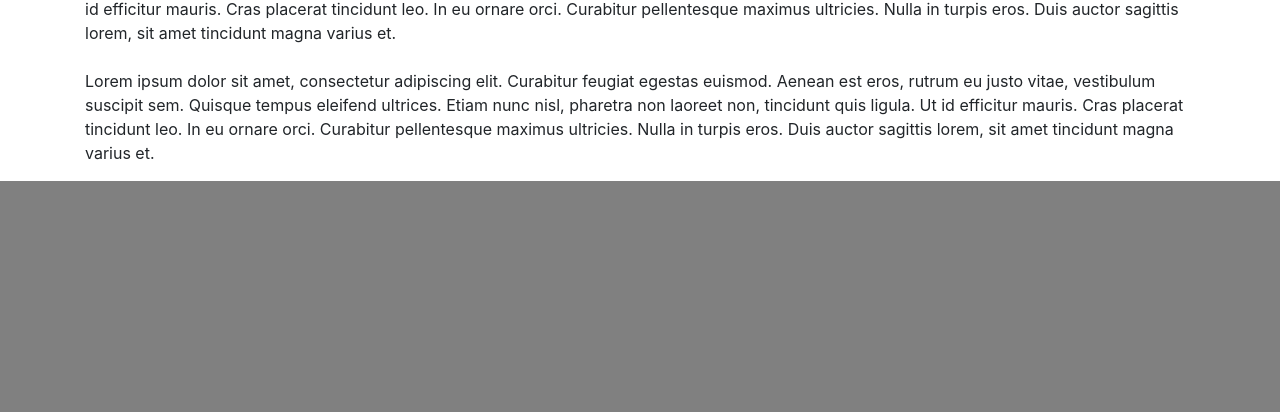
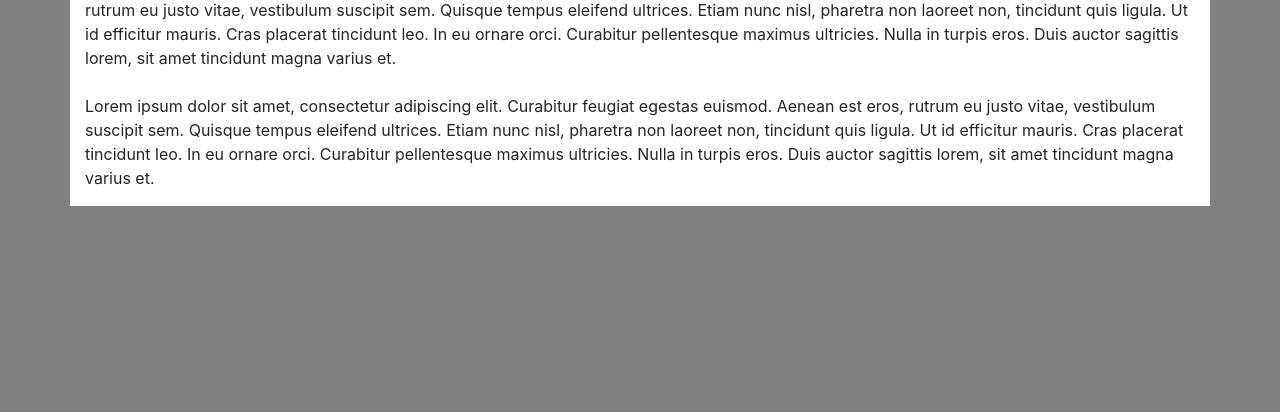
Before and after one commit to joshllopart/Bootstrap-Portfolio, a plain HTML site: page index.html in a window 1280 px wide. Shown: the part 388-800 px from the top of the page. Drawn offline with nearby package versions, Linux system fonts and the light colour scheme.

Commit message:
added margin

```diff
--- a/Assets/style.css
+++ b/Assets/style.css
@@ -22,3 +22,7 @@ img {
     height:250px;
     width: 250px;
 }
+.white {
+  margin-top: 25px;
+    background-color: white;
+}
--- a/index.html
+++ b/index.html
@@ -34,8 +34,13 @@
                           <a class="nav-link disabled" href="#">Contect</a>
                         </li>
                       </ul>
+                      </div>
+                      </div>
+                      </div>
+                      </div>
+                    </div>
 
-                      <div class="container">
+                      <div class="container white">
                           <div class="row">
                               <div class="col-lg-12 col-sm-12 col-xs-12">
                                   <h1 class="name">Joshua</h1>
```
